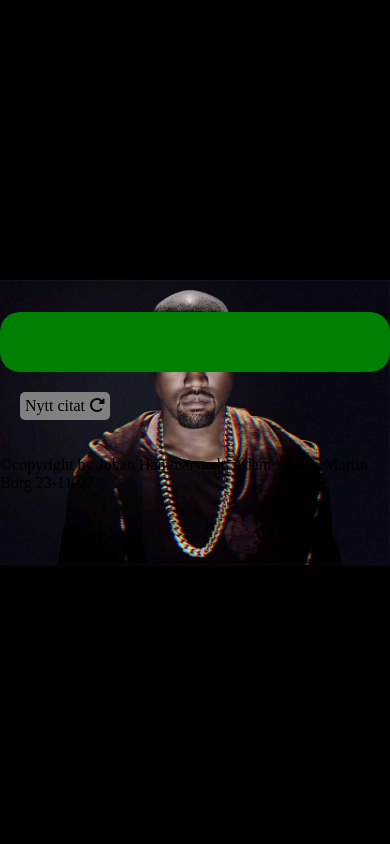
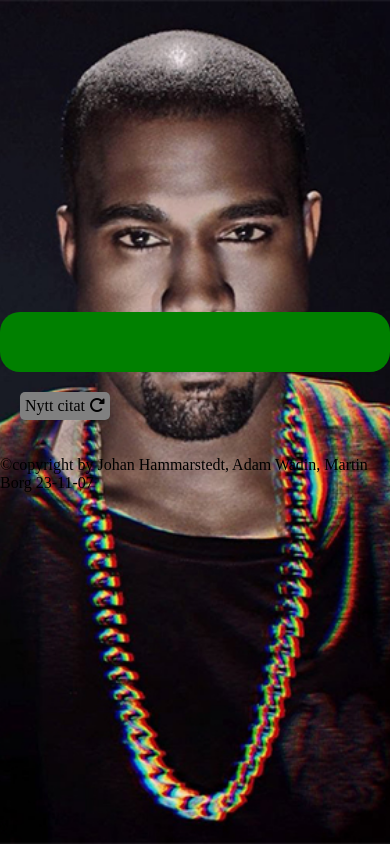
Before and after one commit to Adamwadin/MAJ, a website built with Vite: page gruppapi/index.html in a window 390 px wide. Built offline with nearby package versions, Linux system fonts and the light colour scheme.

Commit message:
fixed responsive issue

```diff
--- a/gruppapi/style.css
+++ b/gruppapi/style.css
@@ -5,7 +5,7 @@ body {
 
   #kanye-container {
       background-image: url("/src/kanyeMobile.jpg");
-      background-size: contain;
+      background-size: cover;
       background-position: center;
       height: 100vh;
       width: auto;
@@ -34,7 +34,7 @@ body {
       margin: 20px;
     }
 
-    @media screen and (min-width: 600) {
+ @media screen and (min-width: 600px) {
 
 body {
   margin: 0;
```
